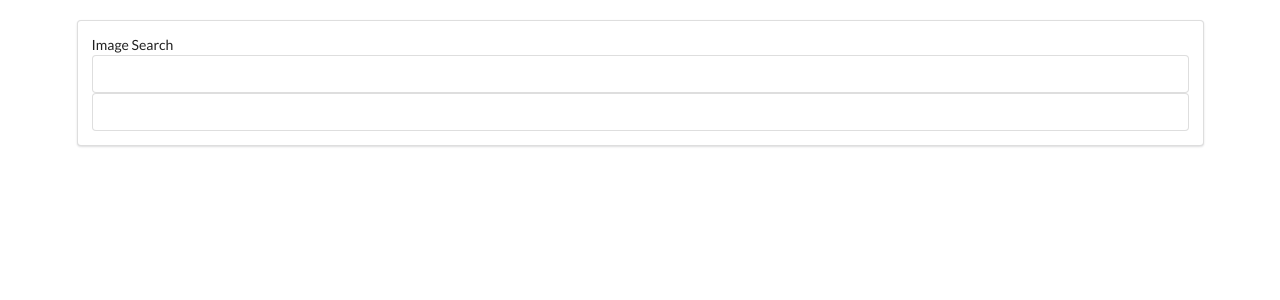
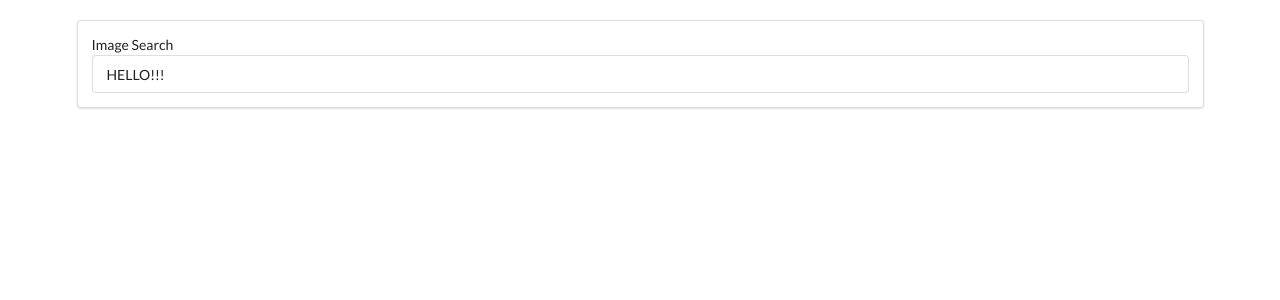
Before and after one commit to c2chen1994/React-Redux, a React (Create React App) app in the folder pics/: page / in a window 1280 px wide. Shown: the top 300 px of the page. Built offline with nearby package versions, Linux system fonts and the light colour scheme.

Commit message:
uncontrolled vs controlled components

```diff
--- a/pics/src/components/SearchBar.js
+++ b/pics/src/components/SearchBar.js
@@ -1,9 +1,7 @@
 import React from "react";
 
 class SearchBar extends React.Component {
-  onInputChange(event) {
-    console.log(event.target.value);
-  }
+  state = { term: "HELLO!!!" };
 
   render() {
     return (
@@ -11,10 +9,12 @@ class SearchBar extends React.Component {
         <form className="ui form">
           <div>
             <label>Image Search</label>
-            <input type="text" onChange={this.onInputChange} />
             <input
               type="text"
-              onChange={e => console.log(event.target.value)}
+              value={this.state.term}
+              onChange={e =>
+                this.setState({ term: e.target.value.toUpperCase() })
+              }
             />
           </div>
         </form>
```
